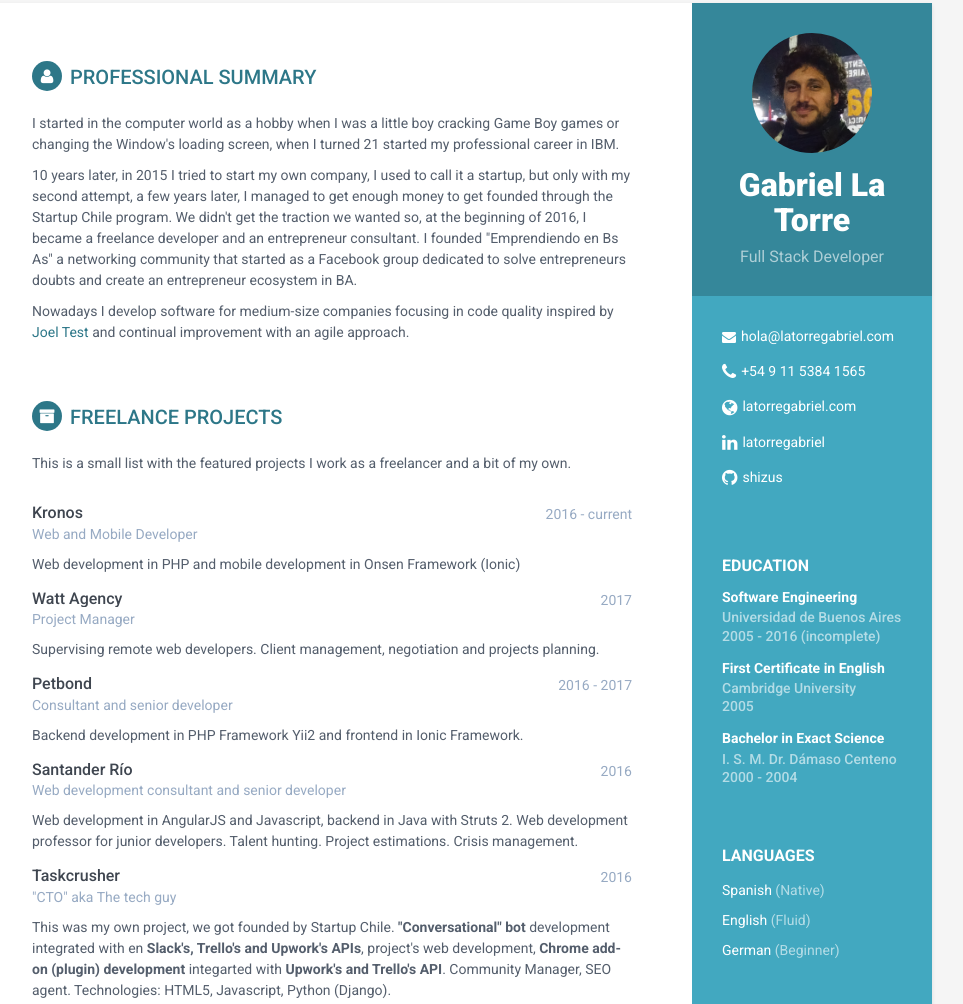
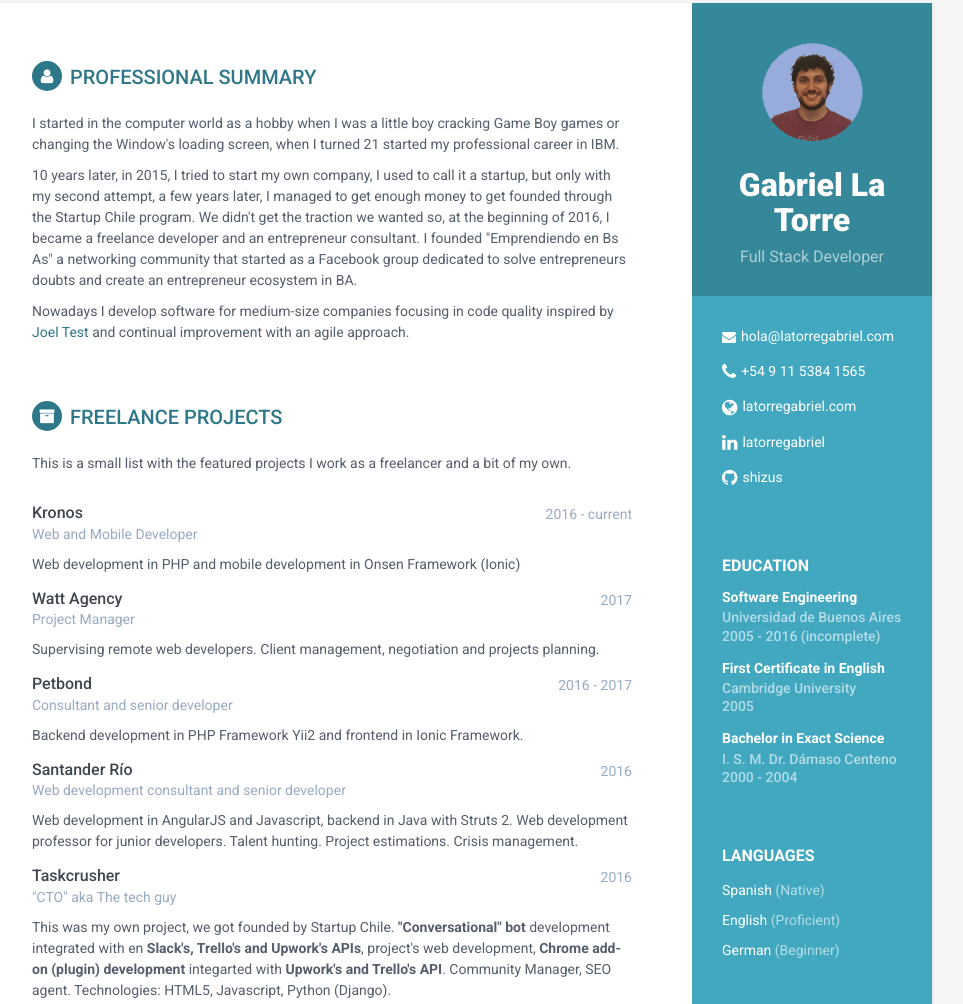
Before and after one commit to shizus/curriculum, a plain HTML site: page index.html in a window 1280 px wide. Shown: the part 27-1031 px from the top of the page, without its empty margins (188-1151 px from the left). Drawn offline with Linux system fonts and the light colour scheme.

Commit message:
Improving resume

```diff
--- a/index.html
+++ b/index.html
@@ -31,7 +31,7 @@
         <div class="sidebar-wrapper">
             <div class="profile-container">
 
-                <img class="profile" src="assets/images/cara_2016.jpg" alt="" />
+                <img class="profile" src="assets/images/gabo_bg.png" alt="" />
                 <h1 class="name">Gabriel La Torre</h1>
                 <h3 class="tagline">Full Stack Developer</h3>
             </div><!--//profile-container-->
@@ -68,7 +68,7 @@
                 <h2 class="container-block-title">Languages</h2>
                 <ul class="list-unstyled interests-list">
                     <li>Spanish <span class="lang-desc">(Native)</span></li>
-                    <li>English <span class="lang-desc">(Fluid)</span></li>
+                    <li>English <span class="lang-desc">(Proficient)</span></li>
                     <li>German <span class="lang-desc">(Beginner)</span></li>
                 </ul>
             </div><!--//interests-->
@@ -93,7 +93,7 @@
                         the Window's loading screen, when I turned 21 started my professional career
                         in IBM.
                     </p>
-                    <p>10 years later, in 2015 I tried to start my own company, I used to call it a startup, but only with my second attempt,
+                    <p>10 years later, in 2015, I tried to start my own company, I used to call it a startup, but only with my second attempt,
                         a few years later, I managed to get enough money to get founded through the Startup Chile program.
                         We didn't get the traction we wanted so, at the beginning of 2016, I became a freelance developer
                         and an entrepreneur consultant. I founded "Emprendiendo en Bs As" a networking community that started
```
